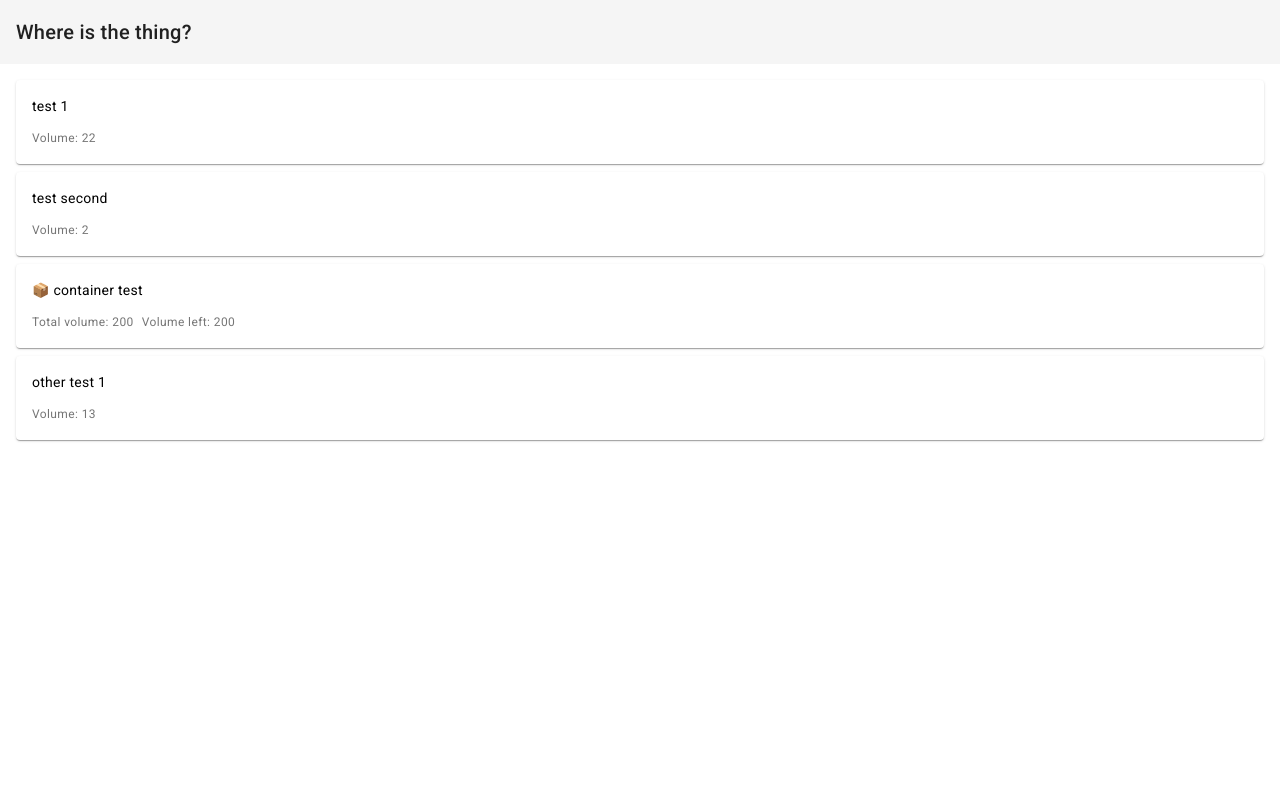
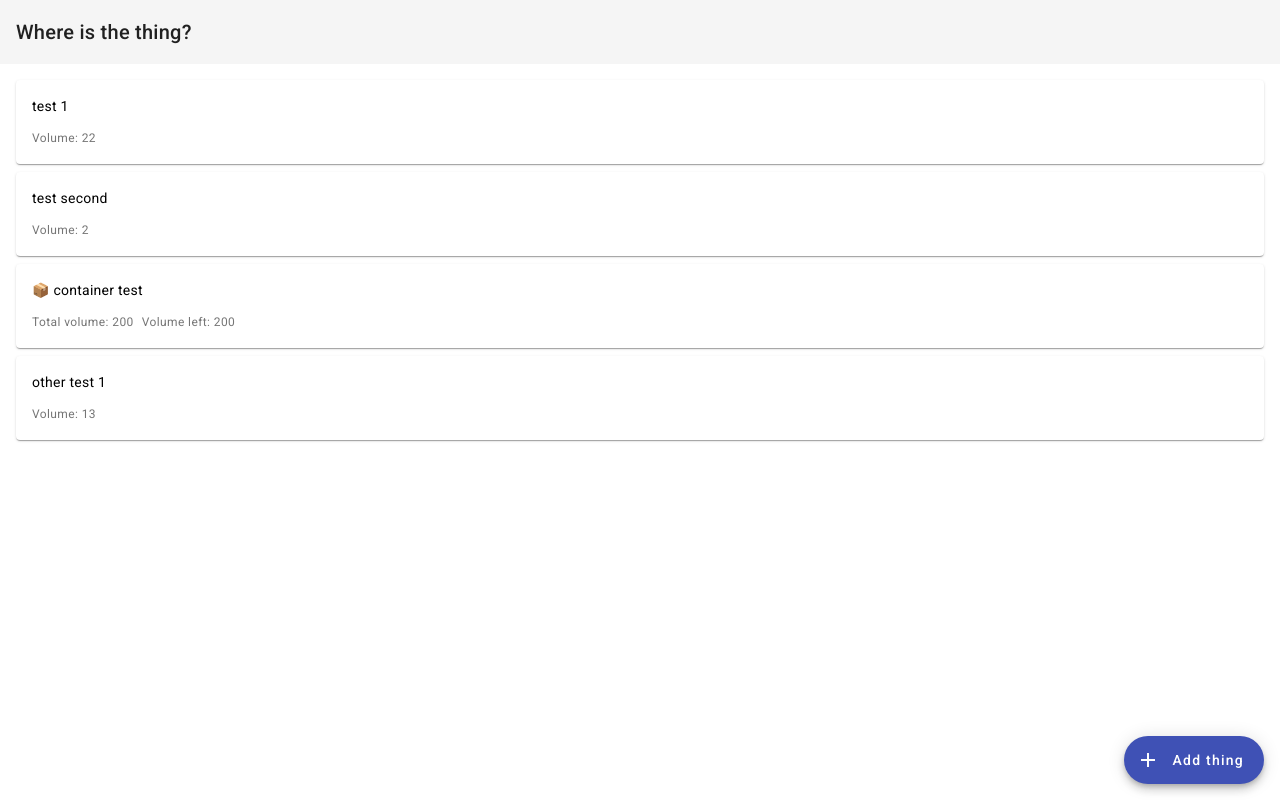
Before and after one commit to bukerok/box-app, an Angular app: page / in a window 1280 px wide. Built offline with nearby package versions, Linux system fonts and the light colour scheme; what @ngrx/store would draw is missing.

Commit message:
[FTR] add add item button

```diff
--- /dev/null
+++ b/src/app/pages/items-list/components/add-item-button/add-item-button.component.css
@@ -0,0 +1,5 @@
+:host {
+    position: fixed;
+    right: 16px;
+    bottom: 16px;
+}
--- /dev/null
+++ b/src/app/pages/items-list/components/add-item-button/add-item-button.component.html
@@ -0,0 +1,4 @@
+<button mat-fab extended color="primary">
+    <mat-icon>add</mat-icon>
+    Add thing
+</button>
--- a/src/app/pages/items-list/items-list.component.html
+++ b/src/app/pages/items-list/items-list.component.html
@@ -1,4 +1,5 @@
 <app-toolbar />
+<section>
     <ul>
         <li *ngFor="let item of items">
             <app-container-item
@@ -10,3 +11,5 @@
             </ng-template>
         </li>
     </ul>
+    <app-add-item-button />
+</section>
--- a/src/app/pages/items-list/items-list.component.ts
+++ b/src/app/pages/items-list/items-list.component.ts
@@ -3,6 +3,7 @@ import { Component } from '@angular/core';
 
 import { ToolbarComponent } from 'src/app/shared/toolbar/toolbar.component';
 
+import { AddItemButtonComponent } from './components/add-item-button/add-item-button.component';
 import { ThingItemComponent } from './components/thing-item/thing-item.component';
 import { ContainerItemComponent } from './components/container-item/container-item.component';
 import { Item } from './interfaces/item';
@@ -15,6 +16,7 @@ import { Item } from './interfaces/item';
     ToolbarComponent,
     ThingItemComponent,
     ContainerItemComponent,
+    AddItemButtonComponent,
   ],
   standalone: true,
   templateUrl: './items-list.component.html',
```
Also changed, not shown: src/app/pages/items-list/components/add-item-button/add-item-button.component.ts (added, +14 -0 lines), 1 other file (tests, documents, lock files or other folders). Lines whose indentation alone changed are shown as unchanged.
